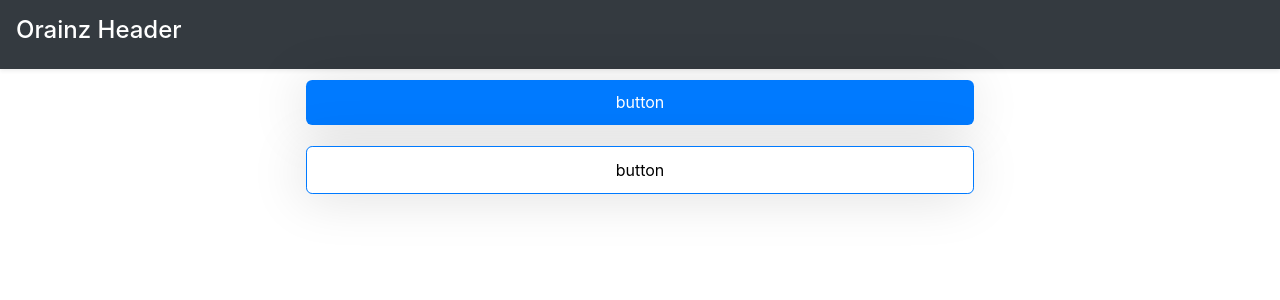
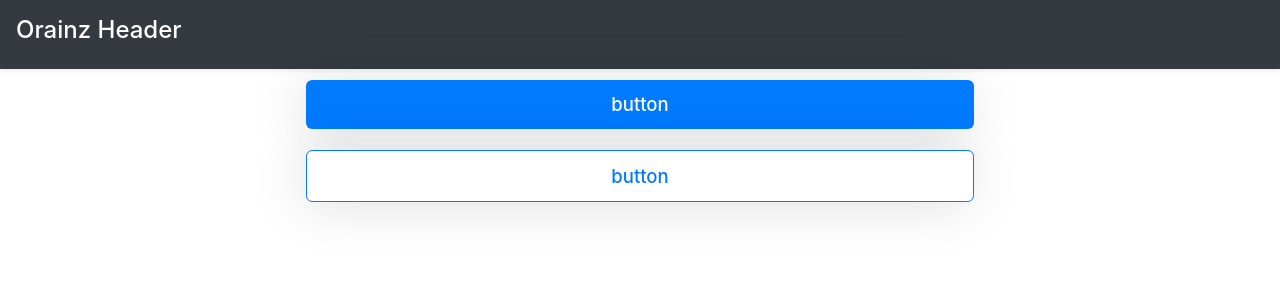
Before and after one commit to nonicalx/scit, a React (Create React App) app: page / in a window 1280 px wide. Shown: the top 300 px of the page. Built offline with nearby package versions, Linux system fonts and the light colour scheme.

Commit message:
refactor: add font style

```diff
--- a/src/components/button/button.css
+++ b/src/components/button/button.css
@@ -7,6 +7,11 @@
   padding: 10.73px 22.39px;
   margin: 10.73px 22.39px;
   transition: all 0.4s;
+  font-style: normal;
+  font-weight: 500;
+  font-size: 18.5379px;
+  line-height: 28px;
+  text-align: center;
 }
 
 .scit-main-btn {
@@ -19,14 +24,13 @@
   outline: none;
 }
 
-.scit-btn:active{
-    transform: scale(0.9, 0.9);
-    transition: all 0.4s;
+.scit-btn:active {
+  transform: scale(0.9, 0.9);
+  transition: all 0.4s;
 }
-
-
 
 .scit-sec-btn {
   background: #ffffff;
   border: 1px solid var(--main-color);
+  color: var(--main-color)
 }
```
